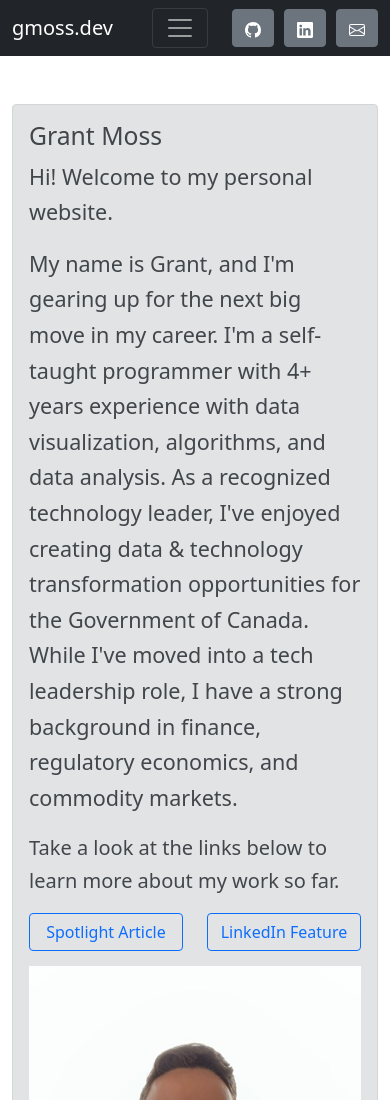
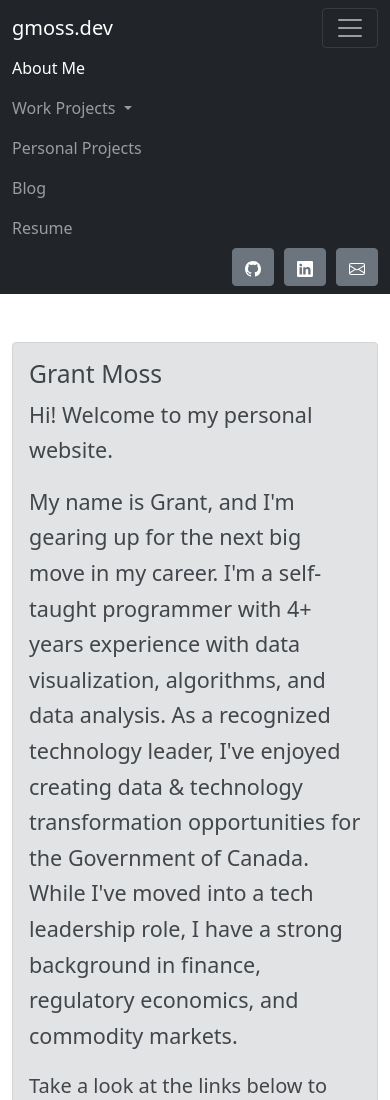
Before and after one commit to mbradds/me.dev, a website built with webpack: page src/index.hbs in a window 390 px wide. Shown: the top 1100 px of the page. Built offline with nearby package versions, Linux system fonts and the light colour scheme.

Commit message:
expanded nav by default for mobile

```diff
--- a/src/css/main.css
+++ b/src/css/main.css
@@ -1,9 +1,5 @@
 @import url("bootstrap/dist/css/bootstrap.min.css");
 @import url("responsive.css");
-
-/* #headshot {
-  max-height: 400px;
-} */
 
 .section-hide {
   display: none;
--- a/src/index.hbs
+++ b/src/index.hbs
@@ -13,12 +13,12 @@
           data-bs-toggle="collapse"
           data-bs-target="#navbarNavAltMarkup"
           aria-controls="navbarNavAltMarkup"
-          aria-expanded="false"
+          aria-expanded="true"
           aria-label="Toggle navigation"
         >
           <span class="navbar-toggler-icon"></span>
         </button>
-        <div class="collapse navbar-collapse" id="navbarNavAltMarkup">
+        <div class="navbar-collapse collapse show" id="navbarNavAltMarkup">
           <ul class="navbar-nav">
             <li class="nav-item">
               <a
@@ -91,7 +91,7 @@
           </ul>
         </div>
         {{!-- start buttons to right of nav --}}
-        <div class="d-flex">
+        <div class="d-flex ms-auto" id="my-nav-buttons">
         <button
           type="button"
           class="btn btn-secondary nav-button-space"
```
